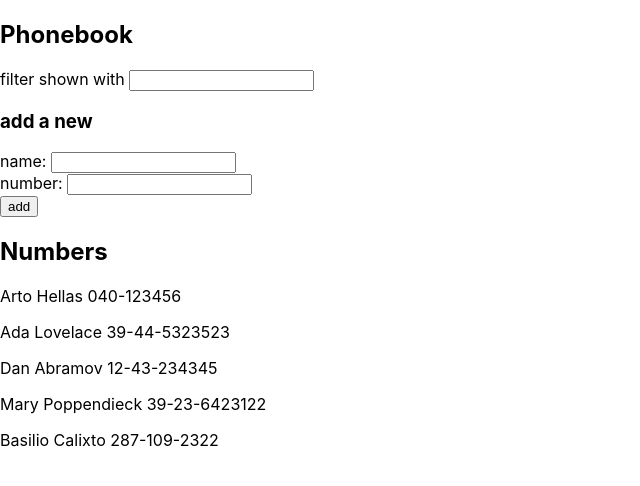
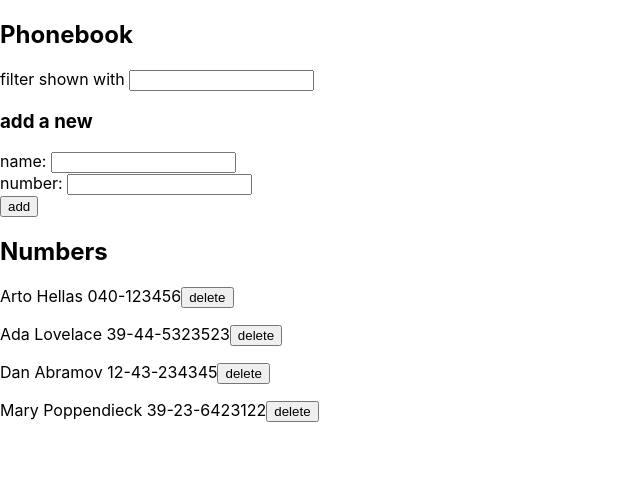
Before and after one commit to freestylsoccer/Full-Stack-Open-2022, a React (Create React App) app in the folder part2/: page / in a window 1280 px wide. Shown: the top 486 px of the page, without its empty margins (0-640 px from the left). Built offline with nearby package versions, Linux system fonts and the light colour scheme; data requests are answered from the project's data file.

Commit message:
2.17: Guía telefónica Paso9

```diff
--- a/part2/db.json
+++ b/part2/db.json
@@ -19,11 +19,6 @@
       "name": "Mary Poppendieck",
       "number": "39-23-6423122",
       "id": 4
-    },
-    {
-      "name": "Basilio Calixto",
-      "number": "287-109-2322",
-      "id": 5
     }
   ]
 }
--- a/part2/src/App.js
+++ b/part2/src/App.js
@@ -43,6 +43,26 @@ const App = () => {
 
   }
 
+  const deletePerson = (id) => {
+    const person = persons.filter(p => p.id === id)
+    console.log(person)
+    if(window.confirm(`delete ${person[0]?.name}?`)){
+      personService
+      .deletePerson(id)
+        .then(res => {
+          setPersons(persons.filter(n => n.id !== id))
+          console.log("successful deleted")
+        })
+        .catch(error => {
+          console.log(error.message)
+          alert(
+            `person '${id}' was already deleted from server`
+          )
+          setPersons(persons.filter(n => n.id !== id))
+        })
+    }
+
+  }
   const handleNameChange = (event) => {
     setNewName(event.target.value)
   }
@@ -74,7 +94,7 @@ const App = () => {
         handleNumberChange={handleNumberChange}
       />
       <h2>Numbers</h2>
-      <Persons personsToShow={personsToShow} />
+      <Persons personsToShow={personsToShow} deletePerson={deletePerson} />
     </div>
   )
 }
--- a/part2/src/Components/Persons.js
+++ b/part2/src/Components/Persons.js
@@ -1,8 +1,11 @@
-const Persons = ({personsToShow}) => {
+const Persons = ({personsToShow, deletePerson}) => {
   return (
     <div>
       {personsToShow.map(person =>
-        <p key={person.name}>{person.name} {person.number}</p>
+        <p key={person.name}>
+          {person.name} {person.number}
+          <button onClick={() => deletePerson(person.id)}>delete</button>
+        </p>
       )}
     </div>
   )
--- a/part2/src/services/persons.js
+++ b/part2/src/services/persons.js
@@ -16,5 +16,11 @@ const update = (id, newObject) => {
   const request = axios.put(`${baseUrl}/${id}`, newObject)
   return request.then(response => response.data)
 }
-const personService = { getAll, create, update }
+
+const deletePerson = id => {
+  const request = axios.delete(`${baseUrl}/${id}`)
+  return request.then(response => response.data)
+}
+
+const personService = { getAll, create, update, deletePerson }
 export default personService
```
